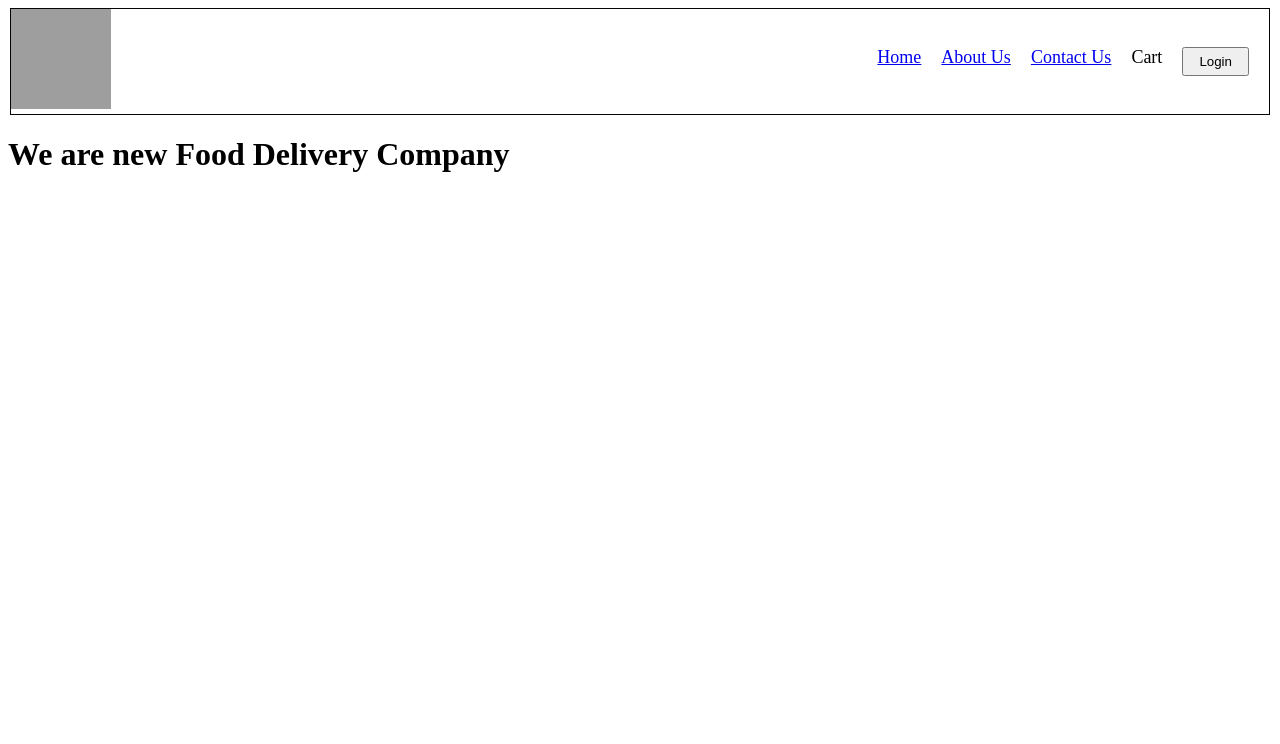
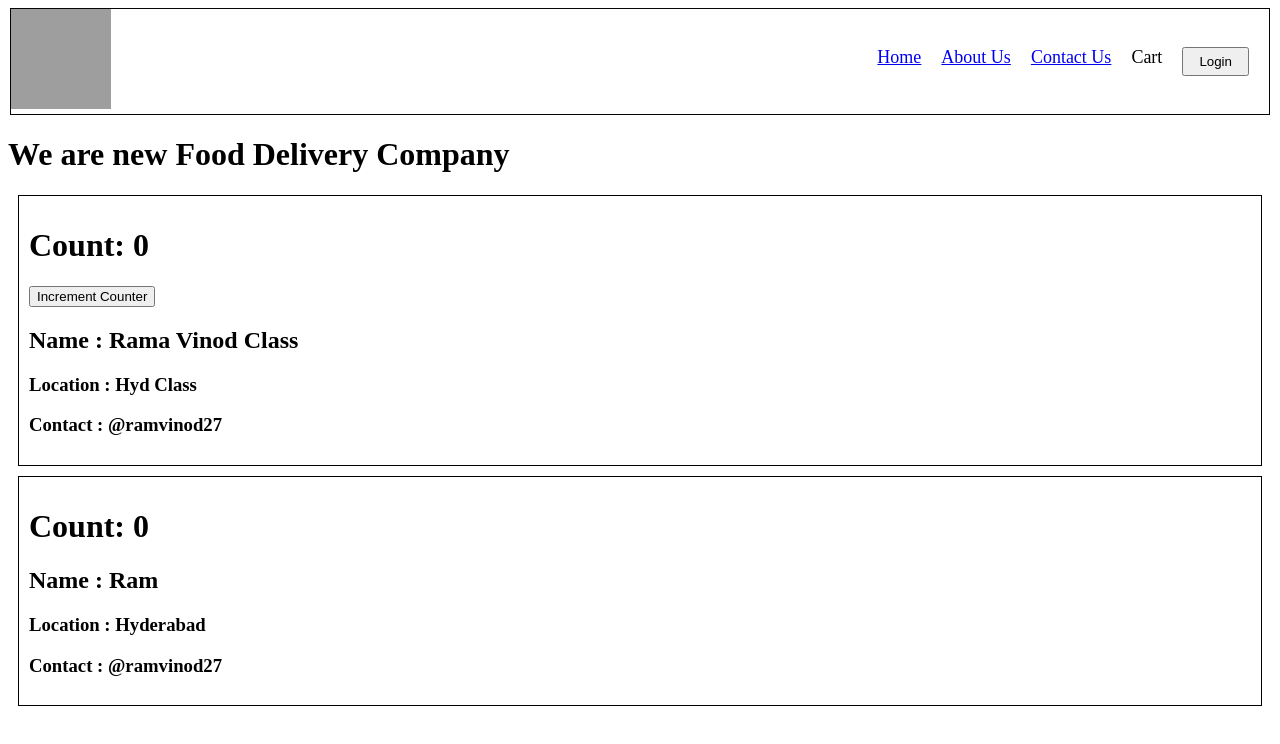
Before and after one commit to Ramvinodtech/nam-react, a React (Vite) app: page /about in a window 1280 px wide. Shown: the top 744 px of the page. Built offline with nearby package versions, Linux system fonts and the light colour scheme; grey boxes are pictures that could not be loaded.

Commit message:
Class components and its lifecycle

```diff
--- a/App.css
+++ b/App.css
@@ -59,3 +59,9 @@
 .btn-login-logout {
     padding: 5px 15px;
 }
+
+.user-card {
+    border: 1px solid;
+    margin: 10px;
+    padding: 10px;
+}
--- a/package.json
+++ b/package.json
@@ -27,7 +27,7 @@
   "dependencies": {
     "react": "^19.2.4",
     "react-dom": "^19.2.4",
-    "react-router-dom": "^7.14.1"
+    "react-router-dom": "^7.15.1"
   },
   "browserslist": [
     "last 2 versions"
--- a/src/App.js
+++ b/src/App.js
@@ -9,6 +9,8 @@ import Contact from './components/Contact';
 import Error from "./components/Error";
 import { Outlet, RouterProvider, createBrowserRouter } from "react-router";
 import RestaurantMenu from "./components/RestaurantMenu";
+// import { createBrowserRouter, Outlet } from "react-router-dom";
+// import { RouterProvider } from "react-router/dom";
 
 
 const AppLayout = () => {
--- a/src/components/About.js
+++ b/src/components/About.js
@@ -1,8 +1,23 @@
-const About = () => {
-    return (
-        <div className="about">
-            <h1>We are new Food Delivery Company</h1>
-        </div>
-    )
+import User from "./User";
+import UserClass from "./UserClass";
+import { Component } from "react";
+class About extends Component {
+    constructor(props) {
+        super(props);
+        console.log('Parent constructor');
+    }
+    componentDidMount() {
+        console.log('Parent mounted');
+    }
+    render() {
+        console.log('Parent render');
+        return (
+            <div className="about">
+                <h1>We are new Food Delivery Company</h1>
+                <UserClass name={"Rama Vinod Class"} location={"Hyd Class"}/>
+                <User></User>
+            </div>
+        )
+    }
 }
 export default About;
--- /dev/null
+++ b/src/components/User.js
@@ -0,0 +1,31 @@
+// import { useState } from "react";
+import { Component } from "react";
+class User extends Component {
+    // const [count] = useState(0);
+    constructor(props) {
+        super(props);
+        this.state = {
+            count : 0
+        }
+        console.log('Second Child Constructor')
+    }
+
+    componentDidMount() {
+        console.log('Second Child Mounted')
+    }
+
+    render() {
+        console.log('Second Child Render')
+        return (
+            <div className="user-card">
+                <h1>Count: {this.state.count}</h1>
+                <h2>Name : Ram</h2>
+                <h3>Location : Hyderabad</h3>
+                <h3>Contact : @ramvinod27</h3>
+            </div>
+        )
+    }
+}
+
+
+export default User;
--- /dev/null
+++ b/src/components/UserClass.js
@@ -0,0 +1,38 @@
+import React from "react";
+
+class UserClass extends React.Component {
+    constructor(props) {
+        super(props);
+        this.state = {
+            count : 0,
+            count2: 2
+        }
+        console.log("First Child Constructor");
+    }
+
+    componentDidMount() {
+        console.log('First Child Mounted')
+    }
+
+    render() {
+        console.log('First Child Render');
+        const {name, location} = this.props;
+        const {count, count2} = this.state;
+        return (
+            <div className="user-card">
+                <h1>Count: {count}</h1>
+                <button onClick={() => {
+                    this.setState({
+                        count : count + 1
+                    })
+                }}>Increment Counter</button>
+            <h2>Name : {name}</h2>
+            <h3>Location : {location}</h3>
+            <h3>Contact : @ramvinod27</h3>
+        </div>
+        )
+    }
+
+}
+
+export default UserClass;
```
Also changed, not shown: 1 other file (tests, documents, lock files or other folders).
